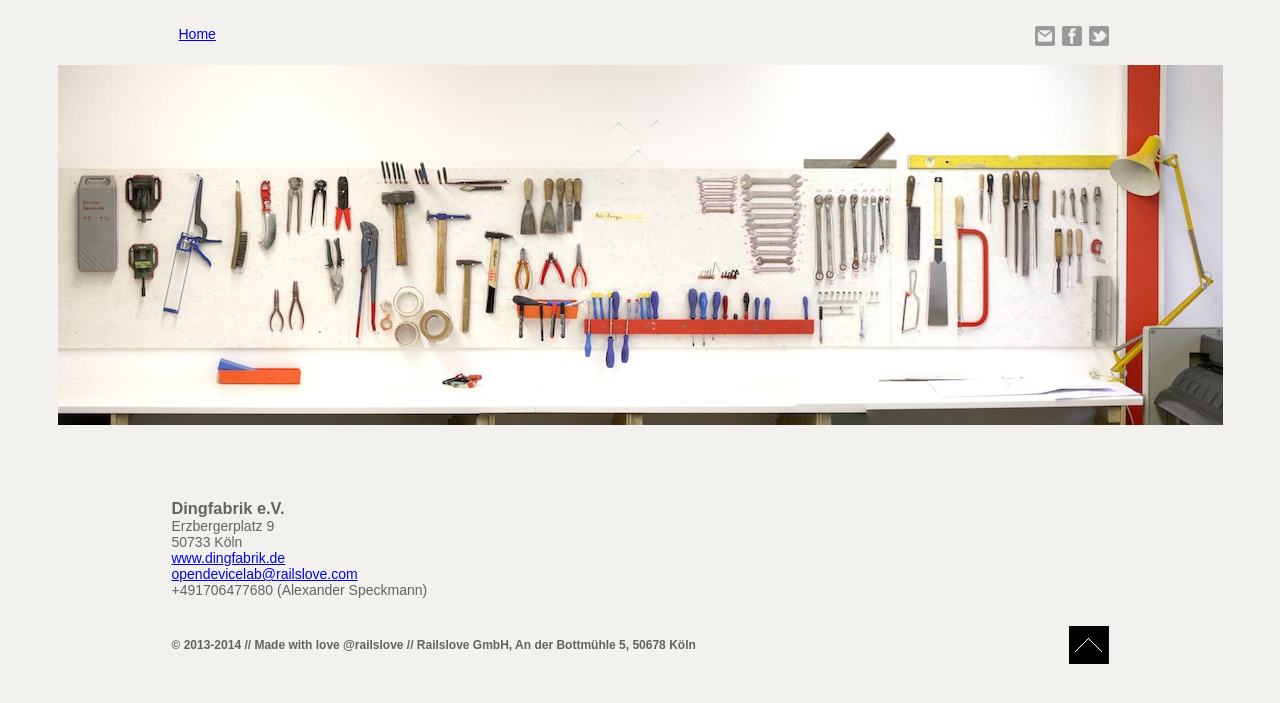
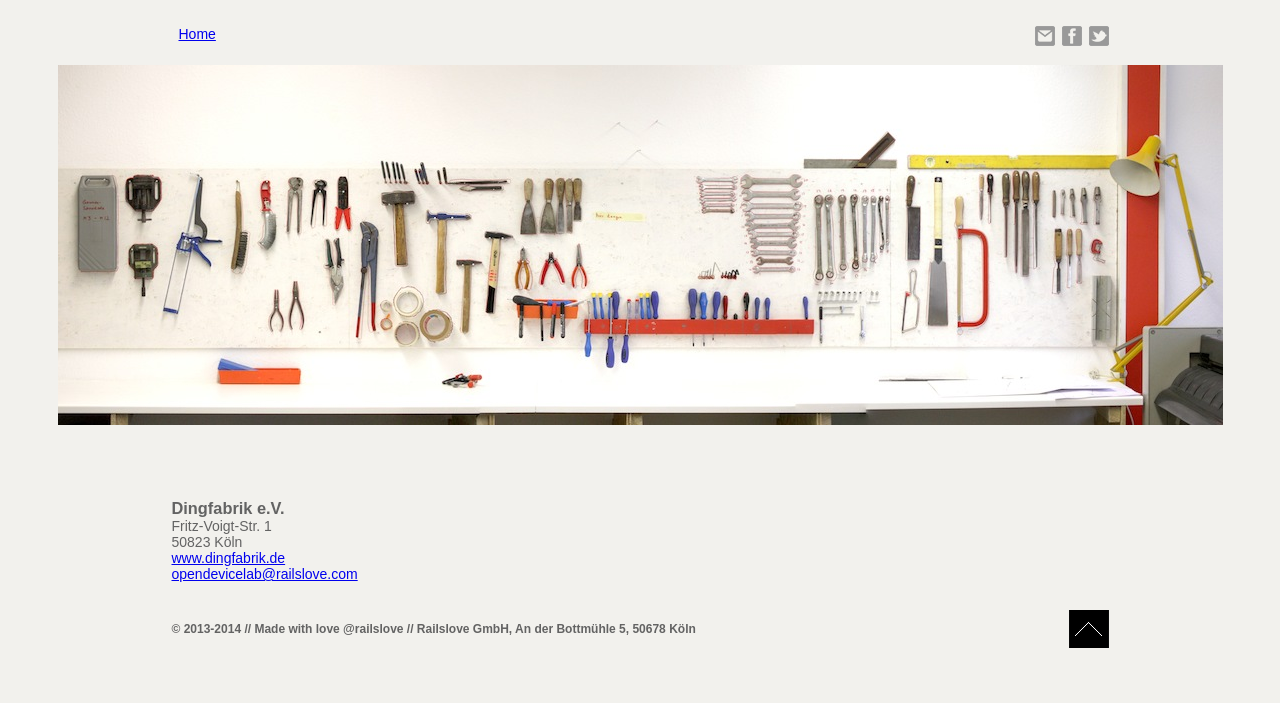
Before and after one commit to opendevicelab/opendevicelab.github.com, a Jekyll site: the page built from lab/dingfabrik/index.html, in a window 1280 px wide. Shown: the top 703 px of the page. Built offline with Jekyll 4.4.1, drawn with Linux system fonts in a browser that asks for light colours; nearby versions of some CDN libraries.

Commit message:
dingfabrink geaendert

```diff
--- a/lab/dingfabrik/index.html
+++ b/lab/dingfabrik/index.html
@@ -3,10 +3,9 @@ layout: lab
 bigheaderimage: werkbank_panorama.jpg
 
 labname: "Dingfabrik e.V."
-labaddress: "Erzbergerplatz 9<br/>50733 Köln"
+labaddress: "Fritz-Voigt-Str. 1<br/>50823 Köln"
 labhomepage: "<a href=\"http://www.dingfabrik.de\">www.dingfabrik.de</a>"
 labemail: "<a href=\"mailto:opendevicelab@railslove.com\">opendevicelab@railslove.com</a>"
-labcontact: "+491706477680 (Alexander Speckmann)"
 labimage: /images/dingfabrik.png
-lablatlon: 50.966991,6.951507
+lablatlon: 50.953756,6.930555
 ---
```
